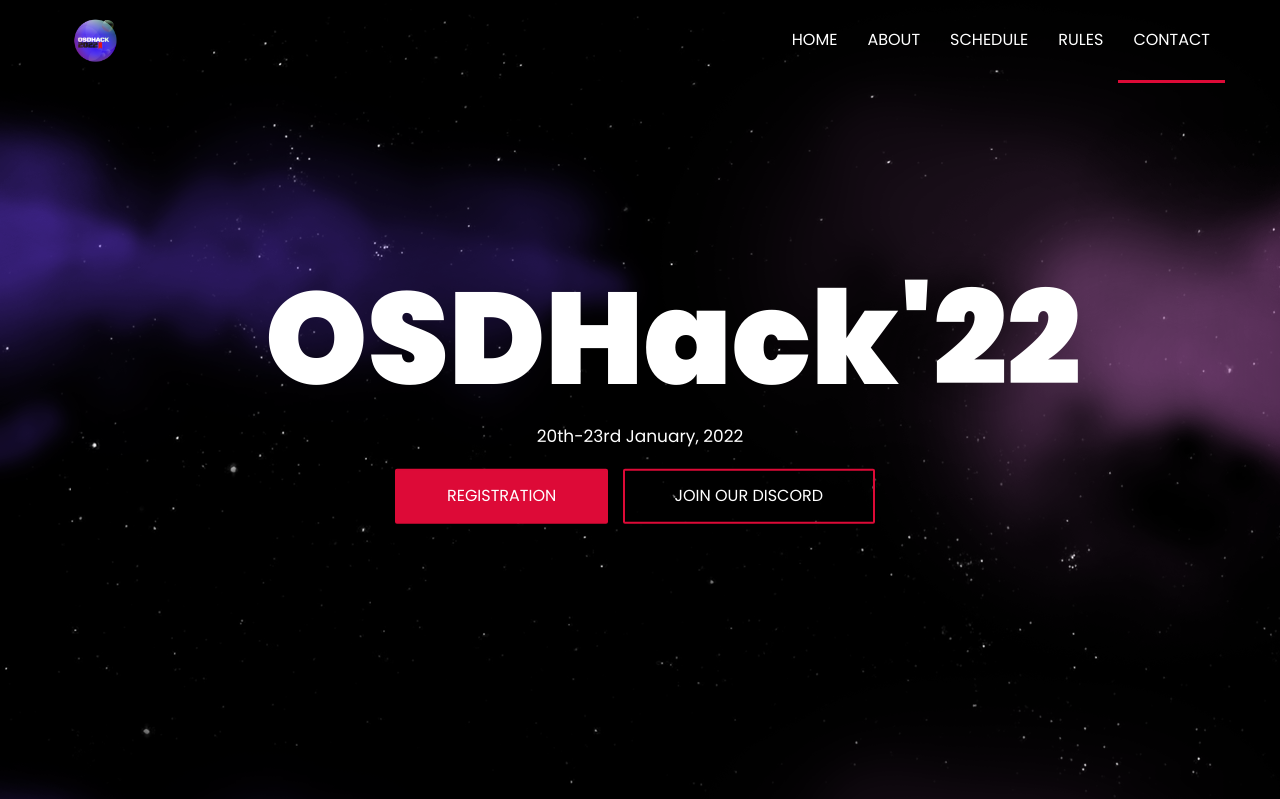
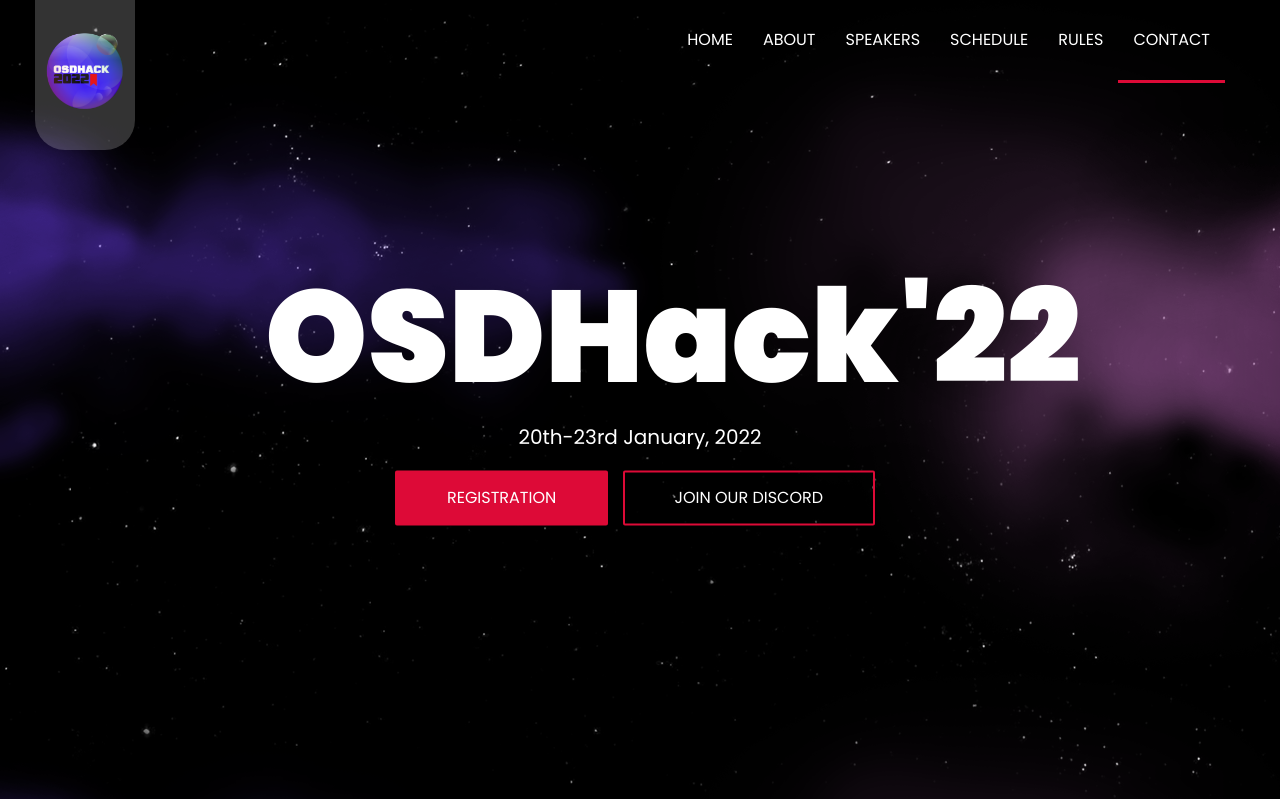
Before and after one commit to osdc/OSDHack, a PHP site: page /index.html in a window 1280 px wide; the page is wider, and only the part inside the window is pictured. Shown: the top 799 px of that part. Run offline with PHP 8.4, Linux system fonts and the light colour scheme; some libraries are stand-ins or nearby versions.

Commit message:
ui changes

```diff
--- a/css/style.css
+++ b/css/style.css
@@ -36,7 +36,6 @@ RESPONSIVE
 /*----------------------------*\
 	typography
 \*----------------------------*/
-
 
 body {
   font-family: "Poppins", sans-serif;
@@ -295,6 +294,8 @@ textarea.input {
     transform: translateY(0%);
   }
 }
+
+
 
 @keyframes slide-in {
   from {
--- a/index.html
+++ b/index.html
@@ -78,7 +78,12 @@
 </head>
 
 <body>
-
+	<div id="backgound_logo" style="border-radius:0px 0px 30px 30px;width:100px;height:150px;background-color: #fff;opacity: 0.2;z-index: 997;position: fixed; left: 35px;"></div>
+	<a href="#">
+		<div style="z-index: 999;position: fixed; left: 38.5px;top: 25px;">
+			<img alt="logo" src="img/osdhack-sticker.png" class="logo-alt-img" style="width: 90px;">
+		</div>
+	</a>
 	<!-- Header -->
 	<header id="header" class="transparent-navbar">
 		<!-- container -->
@@ -87,10 +92,10 @@
 			<div class="navbar-header">
 				<!-- Logo -->
 				<div class="navbar-brand">
-					<a class="logo" href="index.html">
+					<!-- <a class="logo" href="index.html">
 						<img class="logo-img" src="img/osdhack-sticker.png" alt="logo">
 						<img class="logo-alt-img" src="img/osdhack-sticker.png" alt="logo">
-					</a>
+					</a> -->
 				</div>
 				<!-- /Logo -->
 
@@ -107,6 +112,7 @@
 				<ul class="main-nav nav navbar-nav navbar-right">
 					<li><a href="#home">Home</a></li>
 					<li><a href="#about">About</a></li>
+					<li><a href="#guest_speakers">Speakers</a></li>
 					<li><a href="#schedule">Schedule</a></li>
 					<li><a href="#rules">Rules</a></li>
 					<li><a href="#contact">Contact</a></li>
@@ -145,7 +151,7 @@
 								congregation of like-minded hackers and techenthusiasts
 								where participants will brainstorm and
 								build on their idea.</h4> -->
-							<h5 class="lead">20th-23rd January, 2022</h5>
+							<h3 class="lead">20th-23rd January, 2022</h3>
 							<a href="https://docs.google.com/forms/d/e/1FAIpQLSf4ZXf1gCXfv6vRrVPsRL2SIwTK0HFR_kl8zbM-svaqvTQlMA/viewform?usp=sf_link"
 								target="_blank" class="main-btn">Registration</a>
 							<a href="https://discord.io/osdhack22" target="_blank" class="main-btn" id="discord">Join our Discord</a>
@@ -270,7 +276,7 @@
 	</div>
 	<!-- /Galery -->
 	<!-- Speakers -->
-	<div class="section">
+	<div id ="guest_speakers" class="section">
 		<!-- container -->
 		<div class="container">
 			<!-- row -->
```
